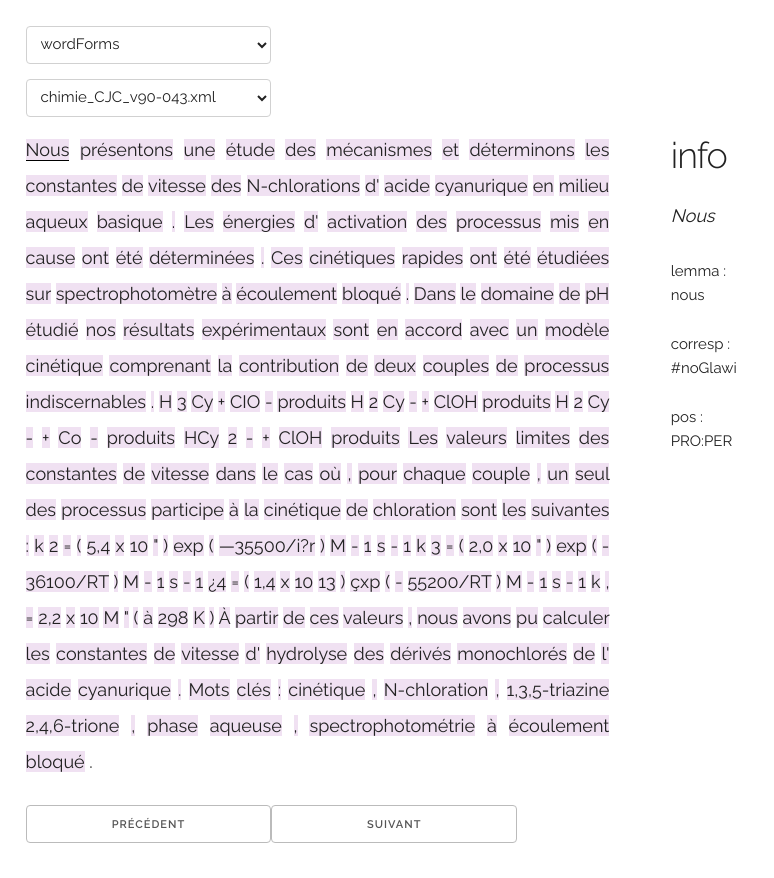
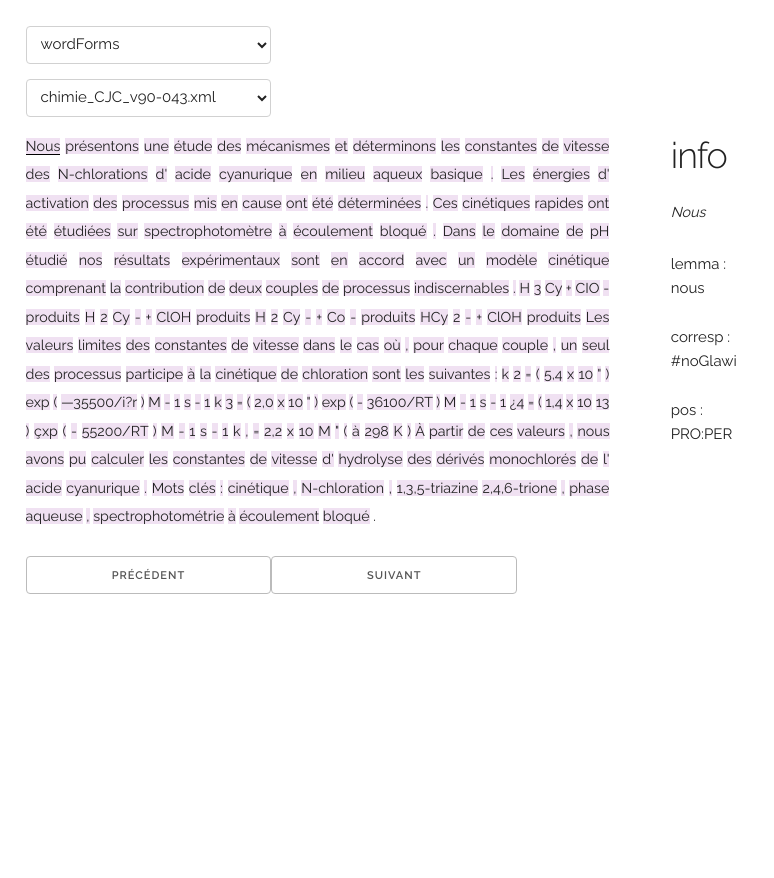
Before and after one commit to simonmeoni/flask-visualizer, a Flask app: page /visualizer in a window 1280 px wide. Shown: the whole page, without its empty margins (0-774 px from the left). After the commit the page ends 594 px from the top, so only its background shows below. Run offline with Flask 2, Linux system fonts and the light colour scheme; some libraries are stand-ins or nearby versions.

Commit message:
fix font size

```diff
--- a/static/style.css
+++ b/static/style.css
@@ -14,7 +14,7 @@
     width:20%
 }
 .text{
-    font-size:1.2em;
+    font-size:0.95em;
     flex-basis: 80%;
     line-height: 200%;
     text-align:justify;
```
